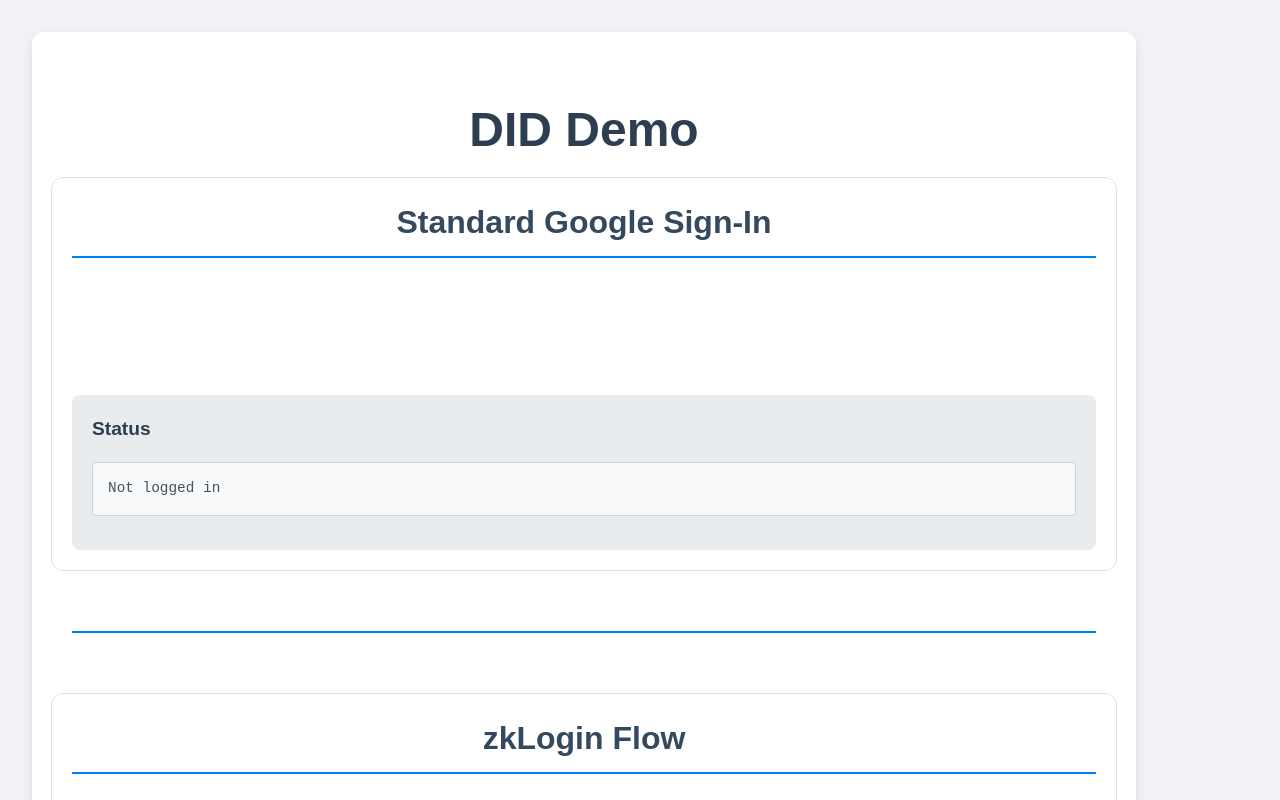
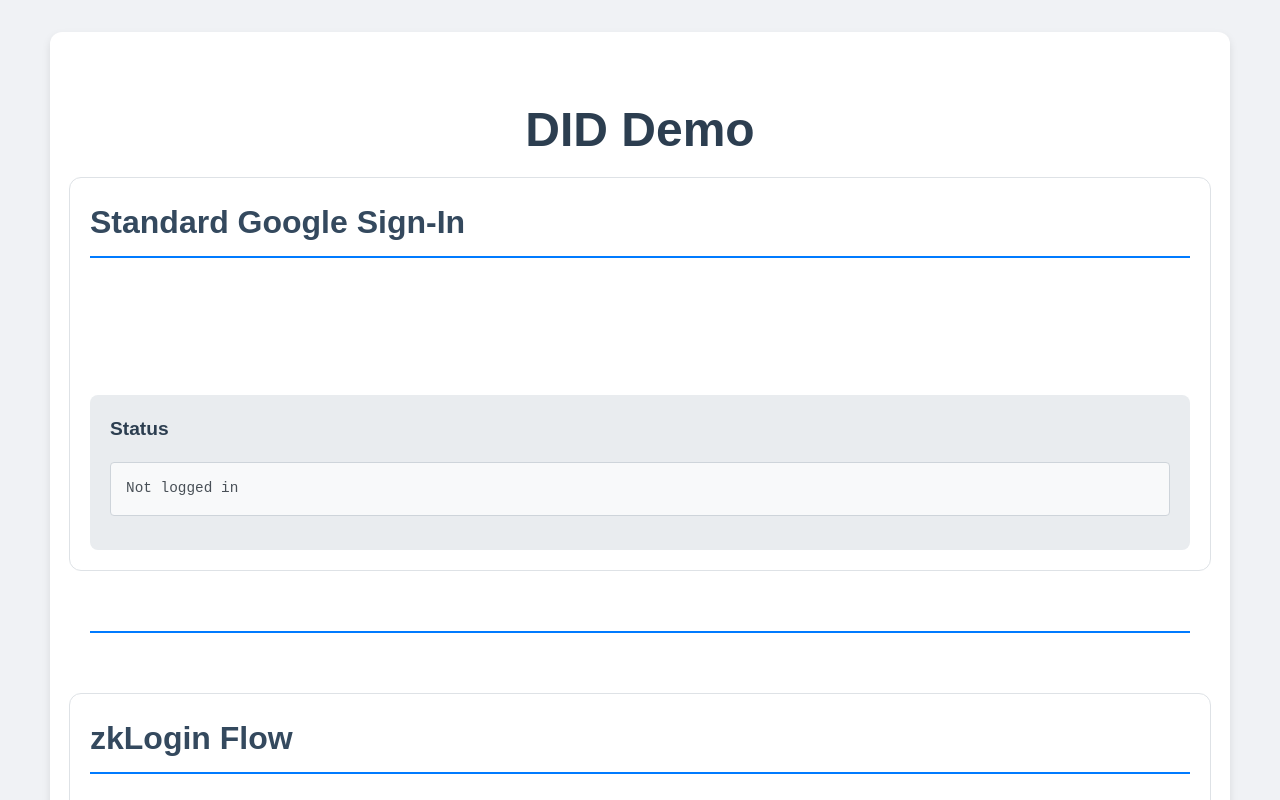
Before and after one commit to semiotic-agentium/did-demo, a React (Vite) app: page / in a window 1280 px wide. Shown: the top 800 px of the page. Built offline with nearby package versions, Linux system fonts and the light colour scheme; no server answers.

Commit message:
Fixed centering issue
Fixed an alignment issue with the main DID demo div

```diff
--- a/src/App.css
+++ b/src/App.css
@@ -1,7 +1,8 @@
 body {
   margin: 0;
   display: flex;
-  place-items: center;
+  align-items: center; /* vertical centering */
+  justify-content: center; /* horizontal centering */
   min-width: 320px;
   min-height: 100vh;
   font-family: sans-serif;
@@ -10,11 +11,10 @@ body {
 }
 
 #root {
+  width: 100%;
   max-width: 1280px;
-  margin: 0 auto;
   padding: 2rem;
-  text-align: center;
-  width: 100%;
+  box-sizing: border-box;
 }
 
 .main-container {
@@ -27,7 +27,16 @@ body {
   background-color: #ffffff;
   border-radius: 12px;
   box-shadow: 0 4px 8px rgba(0, 0, 0, 0.1);
-  width: 80vw;
+  width: min(1100px, 90vw);
+  margin: 0 auto; /* horizontal centering fallback */
+}
+
+/* Ensure root centers content both axes so main container is centered at fullscreen */
+#root {
+  display: flex;
+  align-items: center;
+  justify-content: center;
+  min-height: 100vh;
 }
 
 h1 {
```
